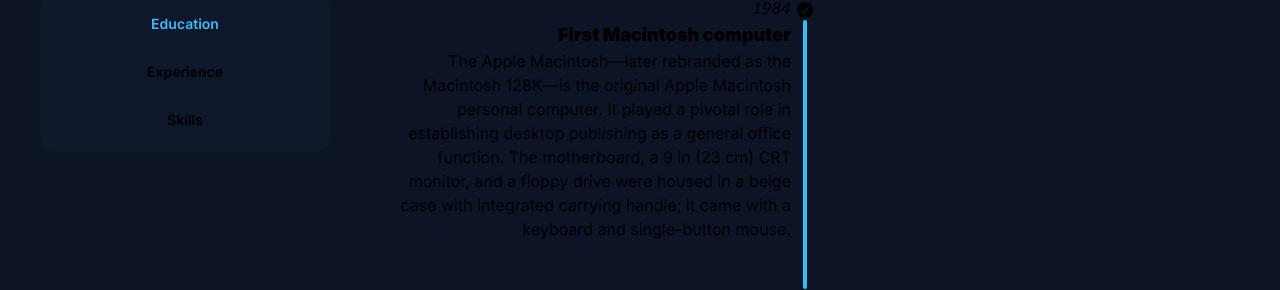
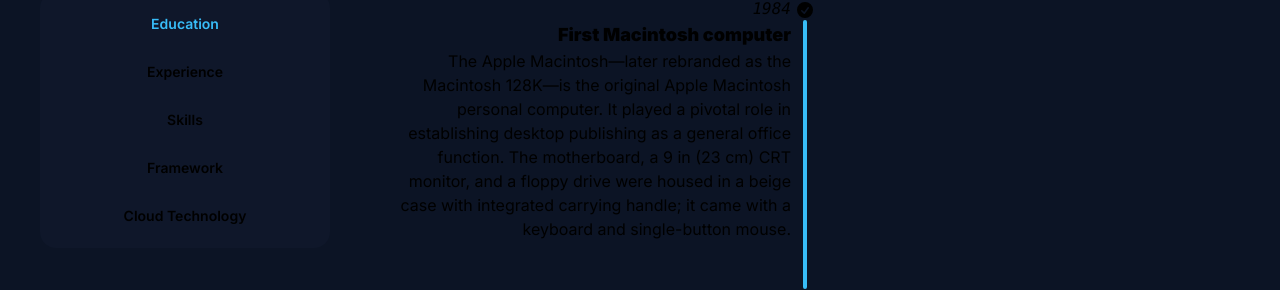
Before and after one commit to lokytech5/portfolio-project, a Next.js app: page / in a window 1280 px wide. Shown: the part 976-1266 px from the top of the page. Built offline with nearby package versions, Linux system fonts and the light colour scheme; no server answers.

Commit message:
update resume component by adding frameworks and cloud technologies

```diff
--- a/app/components/Resume.tsx
+++ b/app/components/Resume.tsx
@@ -20,6 +20,8 @@
             <li><button className={`btn btn-ghost ${activeTab === 'education' ? 'text-primary' : ''}`} onClick={() => setActiveTab('education')}>Education</button></li>
             <li><button className={`btn btn-ghost ${activeTab === 'experience' ? 'text-primary' : ''}`} onClick={() => setActiveTab('experience')}>Experience</button></li>
             <li><button className={`btn btn-ghost ${activeTab === 'skills' ? 'text-primary' : ''}`} onClick={() => setActiveTab('skills')}>Skills</button></li>
+            <li><button className={`btn btn-ghost ${activeTab === 'framework' ? 'text-primary' : ''}`} onClick={() => setActiveTab('framework')}>Framework</button></li>
+            <li><button className={`btn btn-ghost ${activeTab === 'cloud' ? 'text-primary' : ''}`} onClick={() => setActiveTab('cloud')}>Cloud Technology</button></li>
           </ul>
         </div>
         <div className="lg:w-3/4 mt-8 lg:mt-0 lg:ml-10">
```
